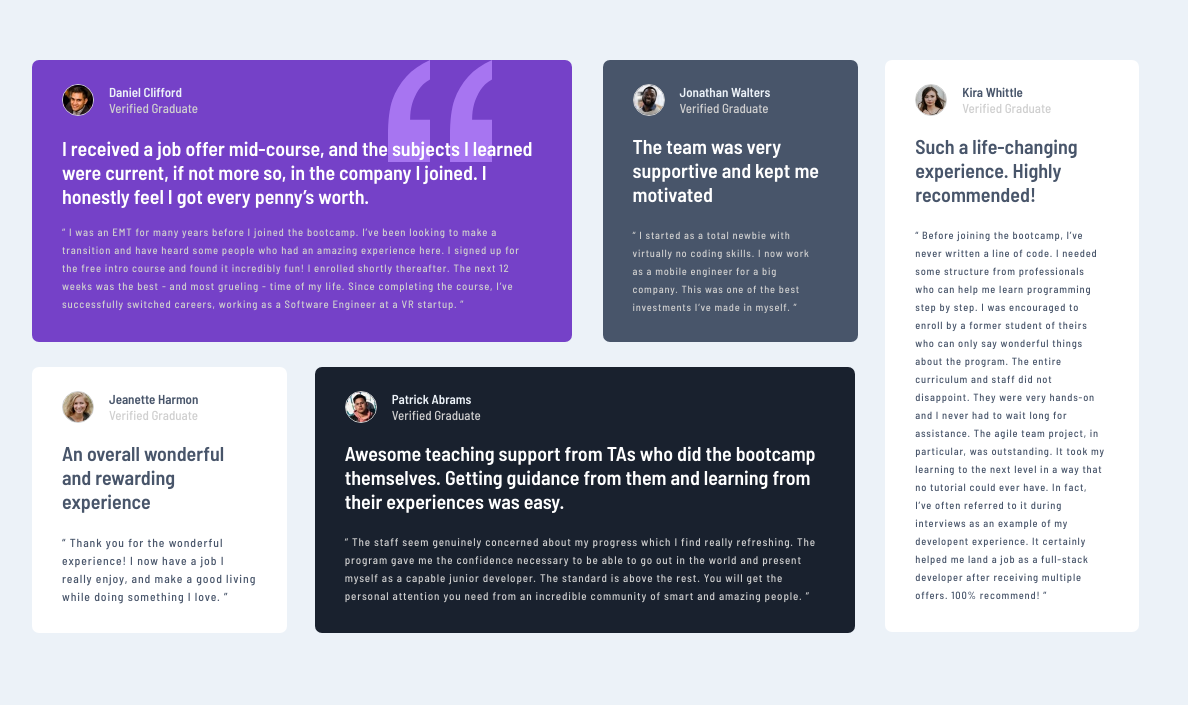
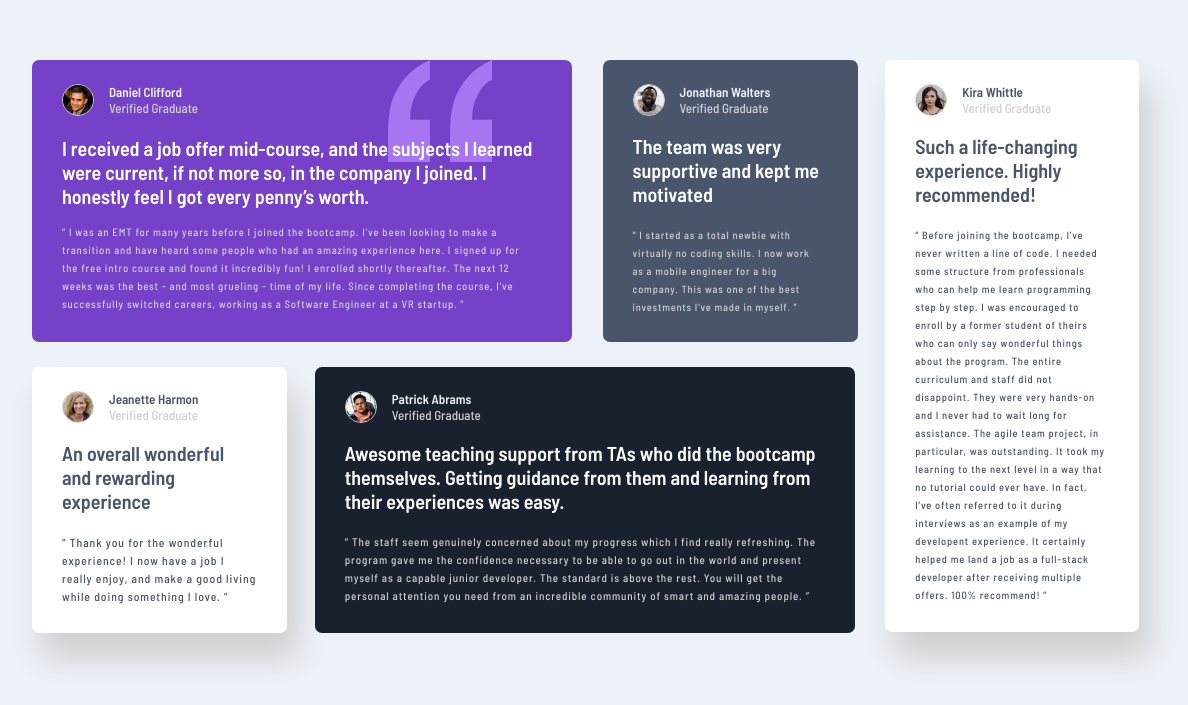
Before and after one commit to GustavoSDS/testimonials-grid-section-main, a plain HTML site: page index.html in a window 1536 px wide. Shown: the part 105-810 px from the top of the page, without its empty margins (181-1369 px from the left). Drawn offline with Linux system fonts and the light colour scheme.

Commit message:
success challenge

```diff
--- a/css/styles.css
+++ b/css/styles.css
@@ -168,6 +168,7 @@
         grid-area: card3;
         width: 255px;
         height: 266px;
+        box-shadow: 10px 25px 30px 0px var(--Light-gray);
     }
 
     .card-size-4 {
@@ -180,6 +181,7 @@
         grid-area: card5;
         width: 254px;
         height: 572px;
+        box-shadow: 10px 25px 30px 0px var(--Light-gray);
     }
 
     .profile__details {
```
